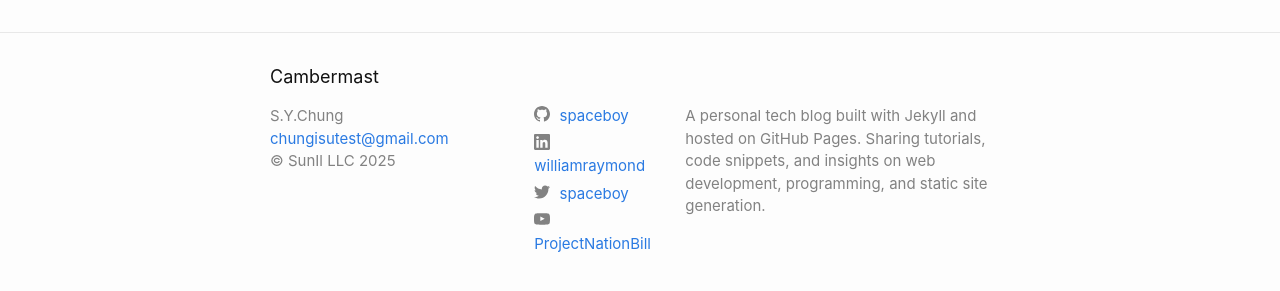
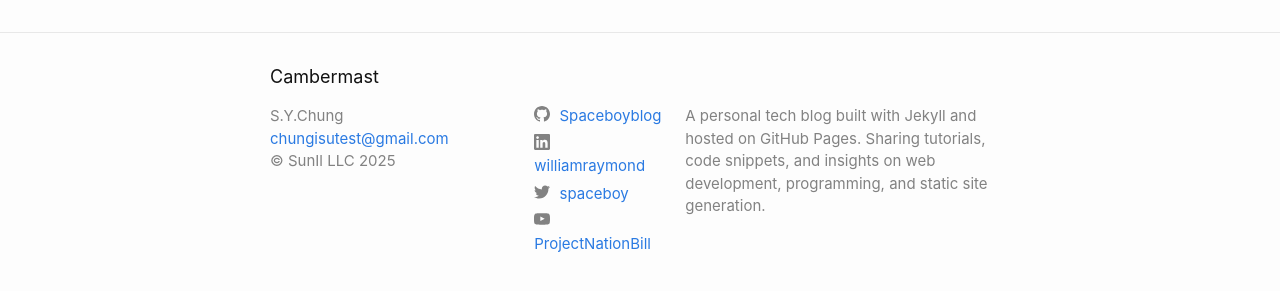
Before and after one commit to spaceboyblog/github-pages-with-docker, a Jekyll site: the page built from index.md, in a window 1280 px wide. Shown: the part 585-876 px from the top of the page. Built offline with Jekyll 4.4.1, drawn with Linux system fonts in a browser that asks for light colours.

Commit message:
github_username:  Spaceboyblog

```diff
--- a/_config.yml
+++ b/_config.yml
@@ -22,7 +22,7 @@ description: >- # this means to ignore newlines until "baseurl:"
 baseurl: "/github-pages-with-docker" # the subpath of your site, e.g. /blog
 url: "https://spaceboyblog.github.io" # the base hostname & protocol for your site, e.g. http://example.com
 twitter_username: spaceboy
-github_username:  spaceboy
+github_username:  Spaceboyblog
 
 # Fields minima uses, but are not defaulted with the jekyll new command.
 # Author is the default for posts, the Atom feed, and is used in the footer.
```
